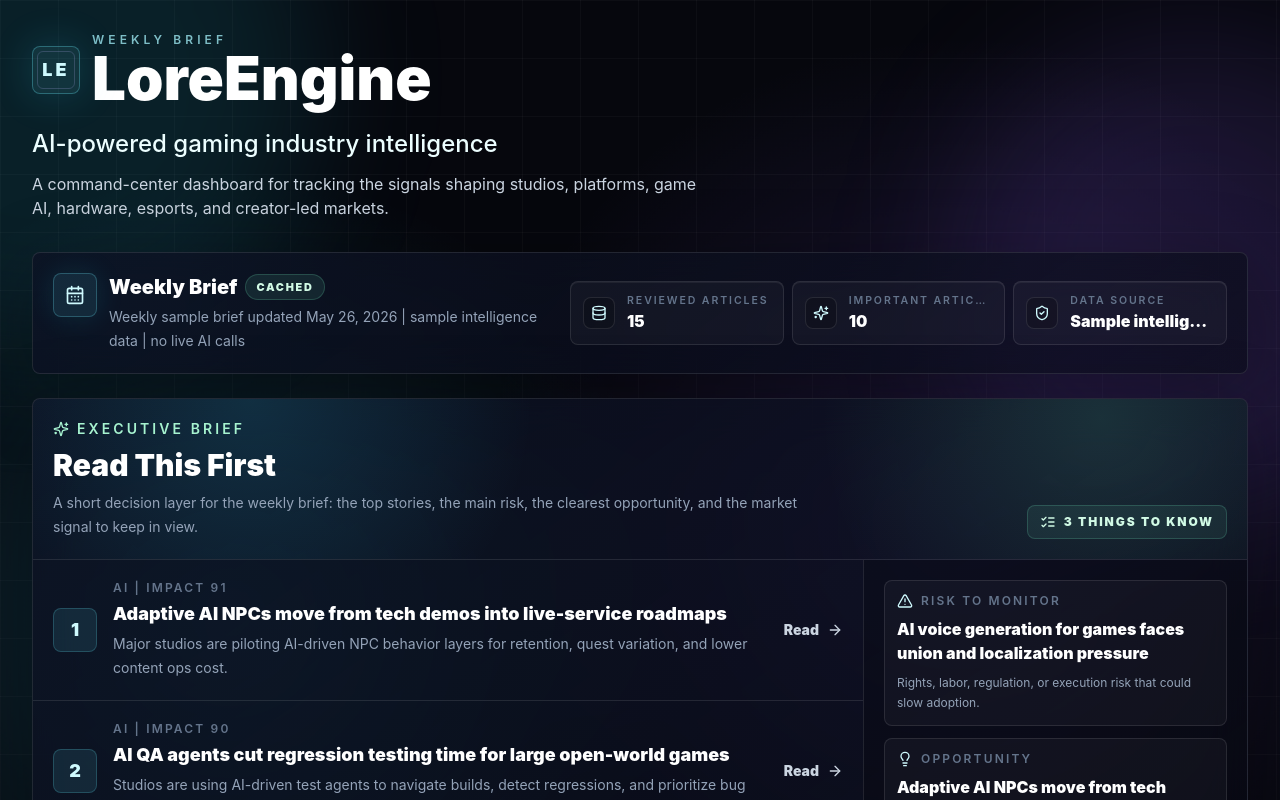
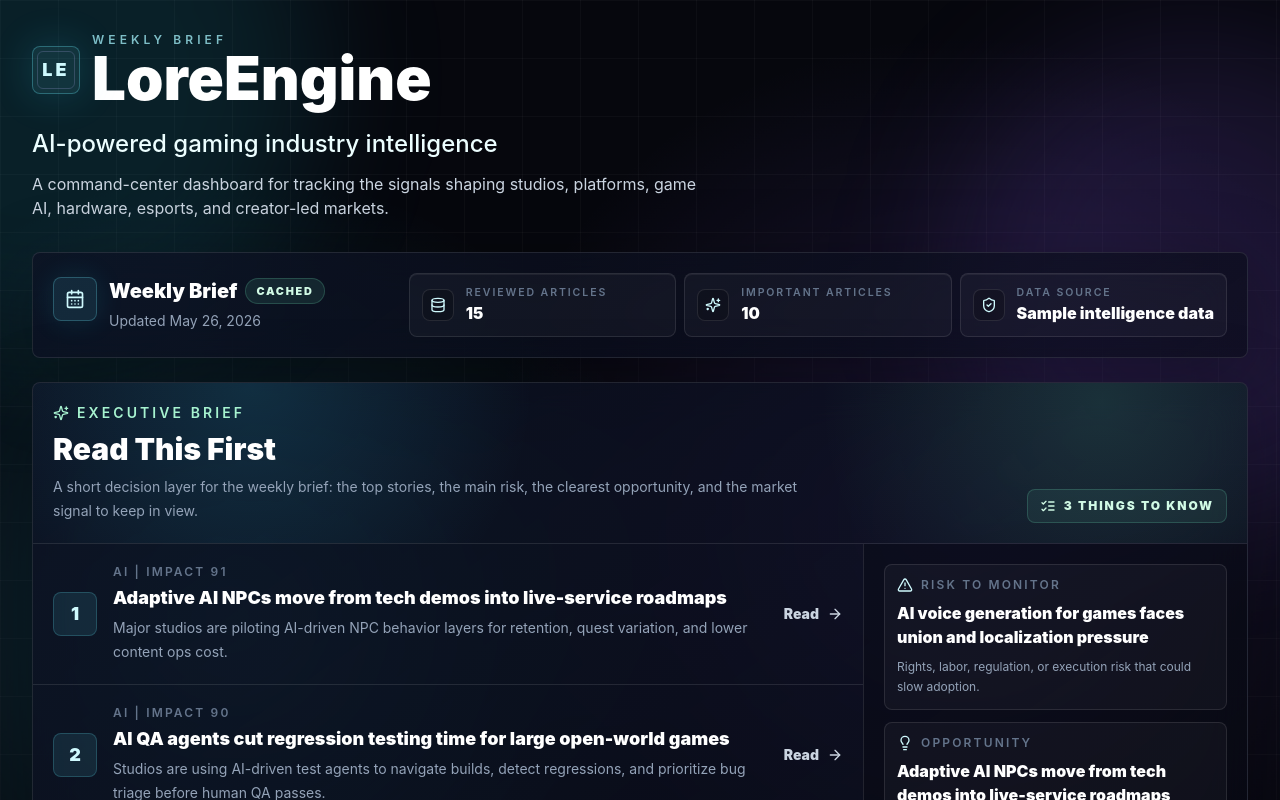
Before and after one commit to ethankim417/LoreEngine, a Next.js app: page / in a window 1280 px wide. Shown: the top 800 px of the page. Built offline with nearby package versions, Linux system fonts and the light colour scheme.

Commit message:
Shorten weekly brief update text

```diff
--- a/components/IntelligenceDashboard.tsx
+++ b/components/IntelligenceDashboard.tsx
@@ -197,7 +197,7 @@ function WeeklyBriefStatus({
               </span>
             </div>
             <p className="mt-1 text-sm leading-6 text-slate-400">
-              Weekly sample brief updated {formatDate(latestPublishedAt)} | sample intelligence data | no live AI calls
+              Updated {formatDate(latestPublishedAt)}
             </p>
           </div>
         </div>
```
